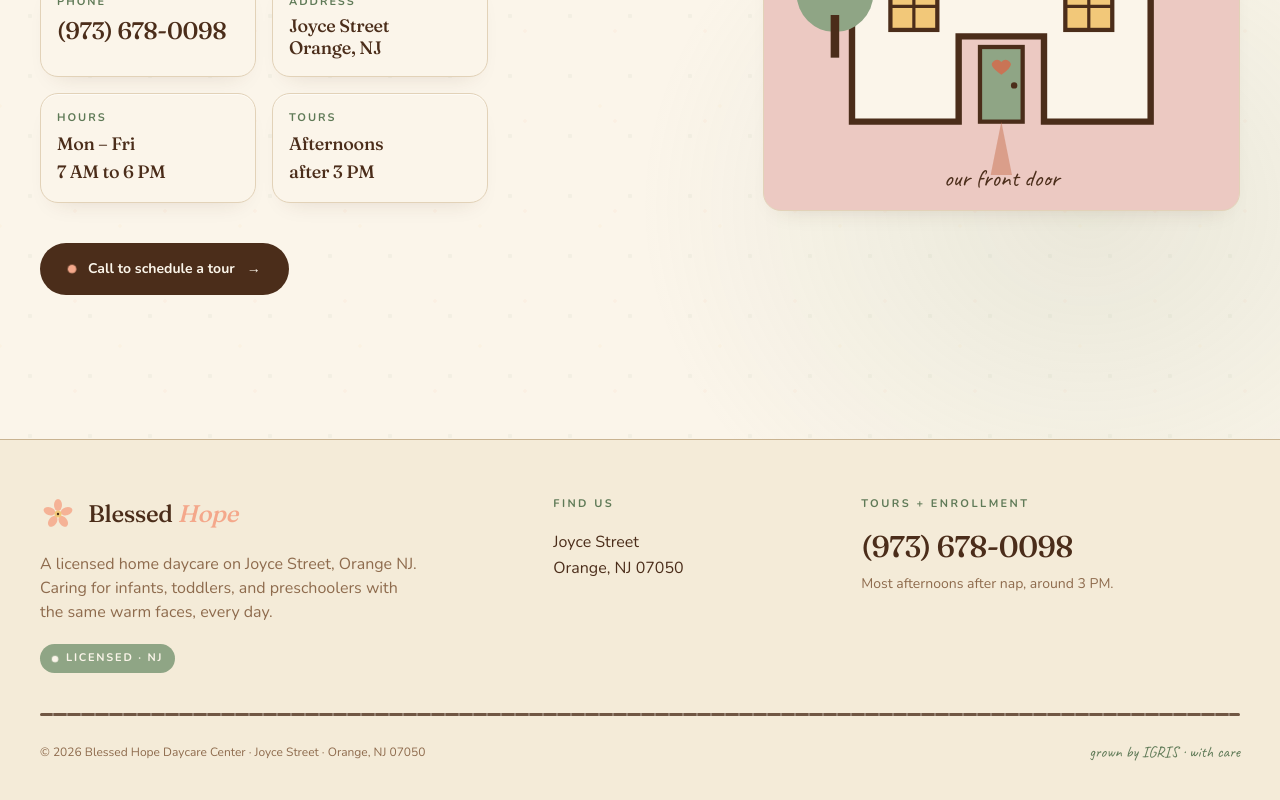
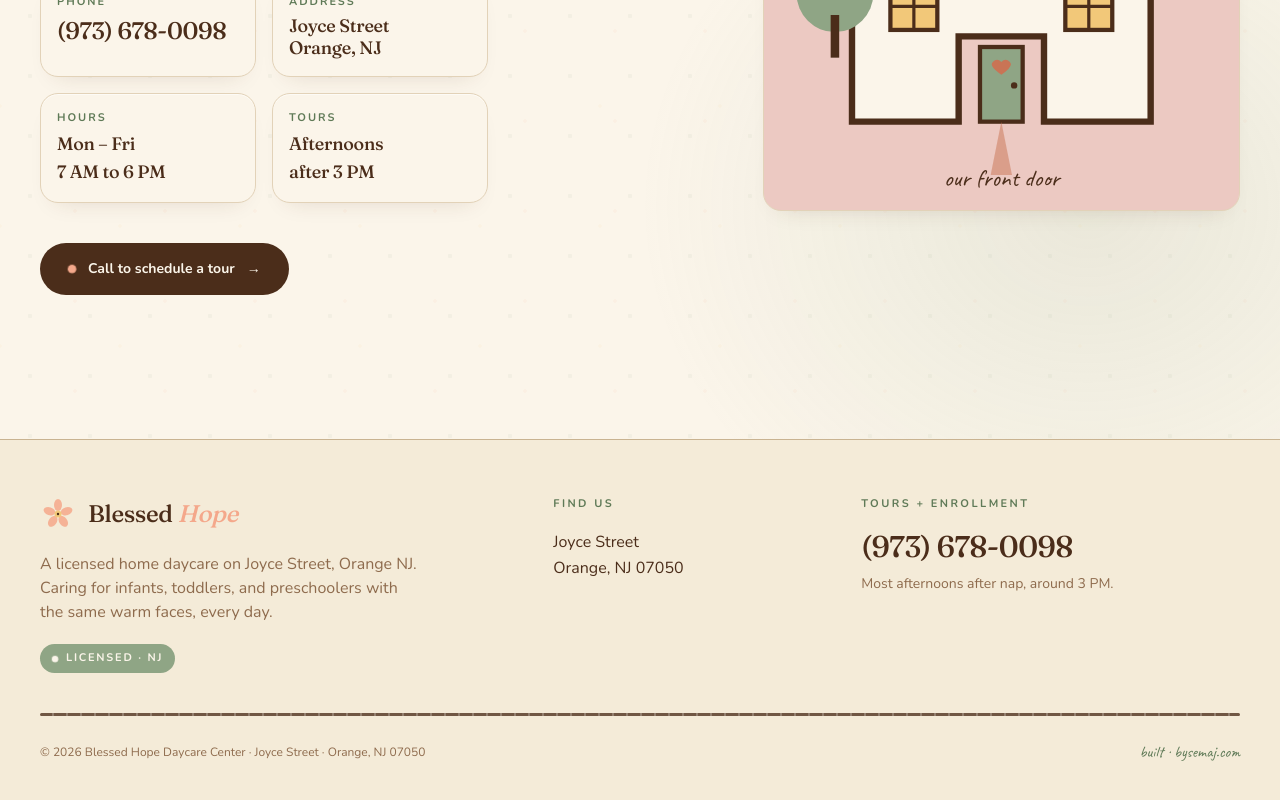
Before and after one commit to semajzandrews/blessed-hope-daycare, a Next.js app: page / in a window 1280 px wide. Shown: the part 4951-5751 px from the top of the page. Built offline with nearby package versions, Linux system fonts and the light colour scheme.

Commit message:
chore(footer): swap IGRIS credit for built · bysemaj.com

```diff
--- a/app/components/Footer.tsx
+++ b/app/components/Footer.tsx
@@ -57,7 +57,7 @@ export default function Footer() {
 
         <div className="mt-6 flex flex-wrap items-center justify-between gap-4 text-[12px] text-cocoa-soft">
           <span>© {new Date().getFullYear()} Blessed Hope Daycare Center · Joyce Street · Orange, NJ 07050</span>
-          <span className="font-script text-base text-sage-deep">grown by IGRIS · with care</span>
+          <span className="font-script text-base text-sage-deep">built · bysemaj.com</span>
         </div>
       </div>
     </footer>
```
